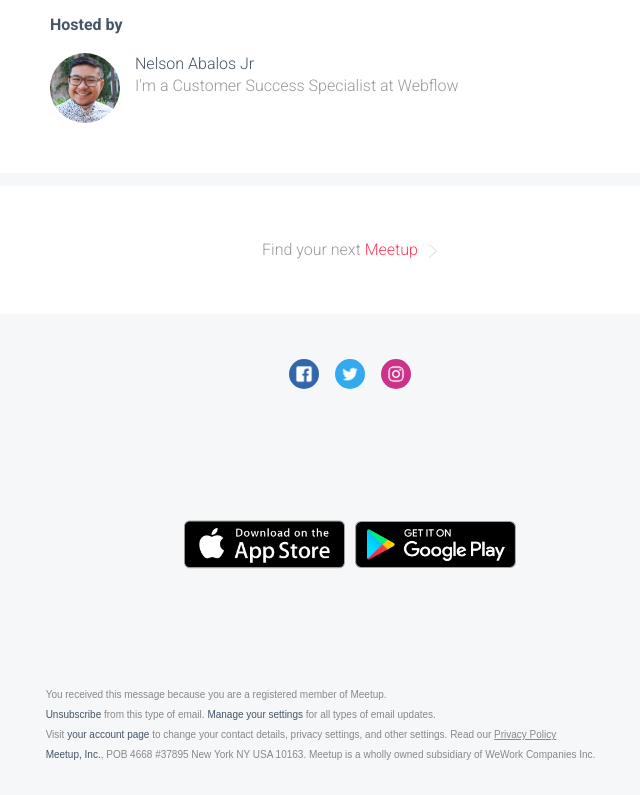
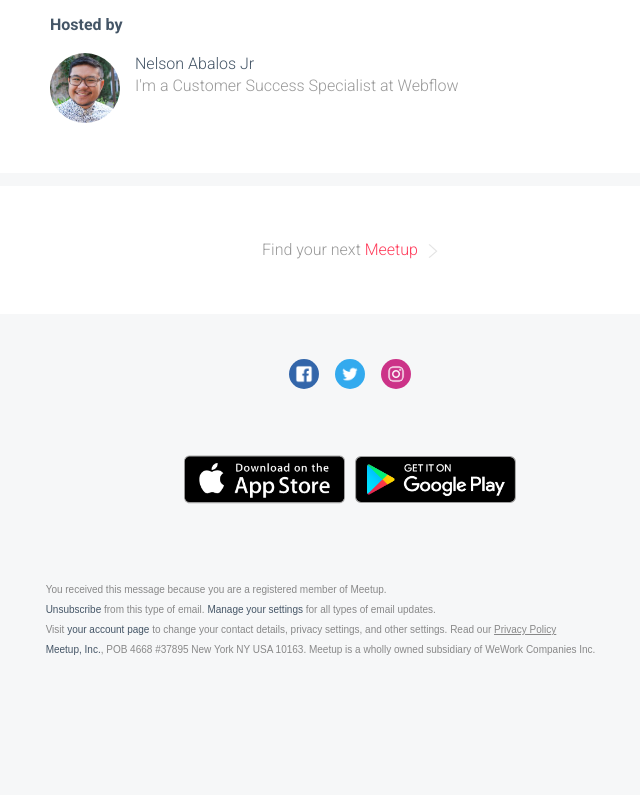
Before and after one commit to jsphkm/responsive-emails, a website: page meetup/index.html in a window 1280 px wide. Shown: the part 825-1620 px from the top of the page, without its empty margins (290-930 px from the left). After the commit the page ends 1535 px from the top, so only its background shows below. Drawn offline with Linux system fonts and the light colour scheme.

Commit message:
Remove padding

```diff
--- a/meetup/index.html
+++ b/meetup/index.html
@@ -1450,7 +1450,7 @@
           <tbody>
             <tr>
               <td
-                 style="direction:ltr;font-size:0px;padding:45px 0;text-align:center;vertical-align:top;"
+                 style="direction:ltr;font-size:0px;padding:45px 0 0 0;text-align:center;vertical-align:top;"
               >
                 <!--[if mso | IE]>
                   <table role="presentation" border="0" cellpadding="0" cellspacing="0">
@@ -1597,7 +1597,7 @@
           <tbody>
             <tr>
               <td
-                 style="direction:ltr;font-size:0px;padding:20px 0;text-align:center;vertical-align:top;"
+                 style="direction:ltr;font-size:0px;padding:0;text-align:center;vertical-align:top;"
               >
                 <!--[if mso | IE]>
                   <table role="presentation" border="0" cellpadding="0" cellspacing="0">
@@ -1739,7 +1739,7 @@
           <tbody>
             <tr>
               <td
-                 style="direction:ltr;font-size:0px;padding:20px 0;text-align:center;vertical-align:top;"
+                 style="direction:ltr;font-size:0px;padding:0 0 40px 0;text-align:center;vertical-align:top;"
               >
                 <!--[if mso | IE]>
                   <table role="presentation" border="0" cellpadding="0" cellspacing="0">
```
Also changed, not shown: 1 other file.
